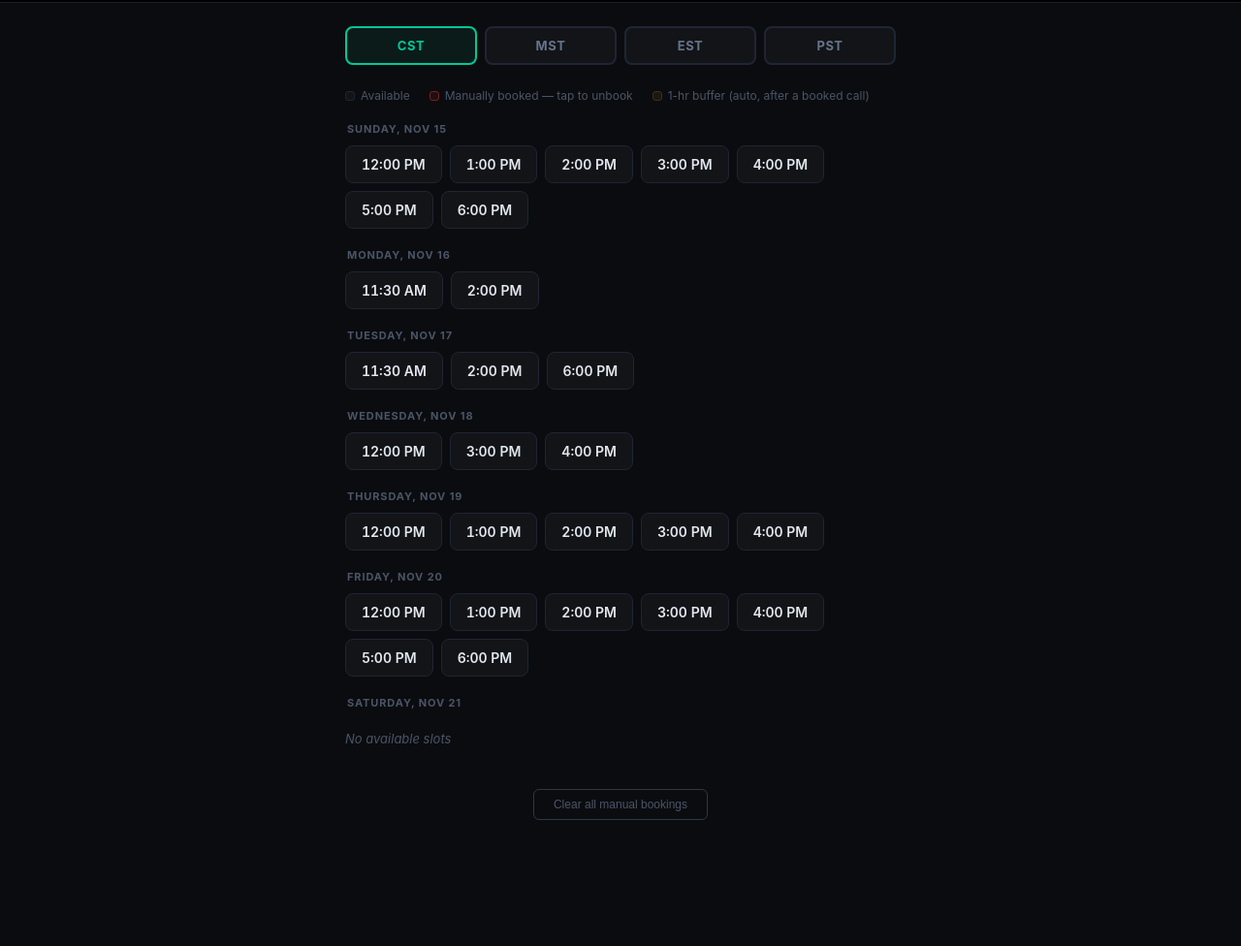
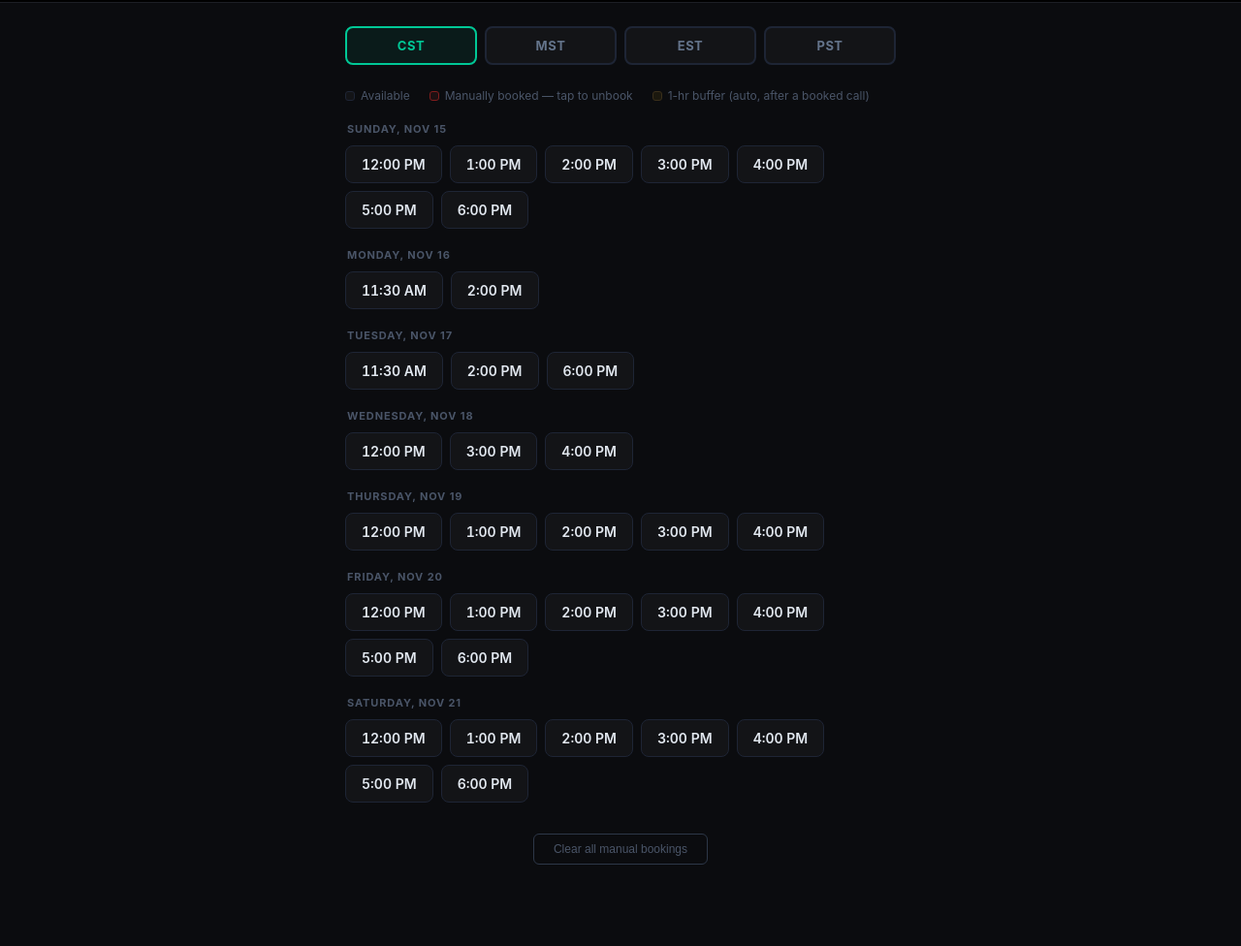
Before and after one commit to webbdelroy33-rgb/ridgerev-schedule, a plain HTML site: page index.html in a window 1280 px wide. Shown: the part 58-1034 px from the top of the page at 97% size. Before the commit the page ends 988 px from the top, so only its background shows below. Drawn offline with Linux system fonts and the light colour scheme.

Commit message:
Schedule update — Sun Nov 15, 5:01 AM CST

```diff
--- a/index.html
+++ b/index.html
@@ -89,7 +89,7 @@
 
 <div class="header">
   <div class="logo">RidgeRev</div>
-  <div class="generated" id="updatedAt">Updated Sun Nov 15, 12:03 AM CST</div>
+  <div class="generated" id="updatedAt">Updated Sun Nov 15, 5:01 AM CST</div>
 </div>
 
 <div class="main">
@@ -330,11 +330,51 @@ let SCHEDULE = {
     ]
   },
   "Saturday, Nov 21": {
-    "CST": [],
-    "MST": [],
-    "EST": [],
-    "PST": [],
-    "_iso": []
+    "CST": [
+      "12:00 PM",
+      "1:00 PM",
+      "2:00 PM",
+      "3:00 PM",
+      "4:00 PM",
+      "5:00 PM",
+      "6:00 PM"
+    ],
+    "MST": [
+      "11:00 AM",
+      "12:00 PM",
+      "1:00 PM",
+      "2:00 PM",
+      "3:00 PM",
+      "4:00 PM",
+      "5:00 PM"
+    ],
+    "EST": [
+      "1:00 PM",
+      "2:00 PM",
+      "3:00 PM",
+      "4:00 PM",
+      "5:00 PM",
+      "6:00 PM",
+      "7:00 PM"
+    ],
+    "PST": [
+      "10:00 AM",
+      "11:00 AM",
+      "12:00 PM",
+      "1:00 PM",
+      "2:00 PM",
+      "3:00 PM",
+      "4:00 PM"
+    ],
+    "_iso": [
+      "2026-11-21T12:00:00-06:00",
+      "2026-11-21T13:00:00-06:00",
+      "2026-11-21T14:00:00-06:00",
+      "2026-11-21T15:00:00-06:00",
+      "2026-11-21T16:00:00-06:00",
+      "2026-11-21T17:00:00-06:00",
+      "2026-11-21T18:00:00-06:00"
+    ]
   }
 };
 let DAYS     = ["Sunday, Nov 15", "Monday, Nov 16", "Tuesday, Nov 17", "Wednesday, Nov 18", "Thursday, Nov 19", "Friday, Nov 20", "Saturday, Nov 21"];
```
